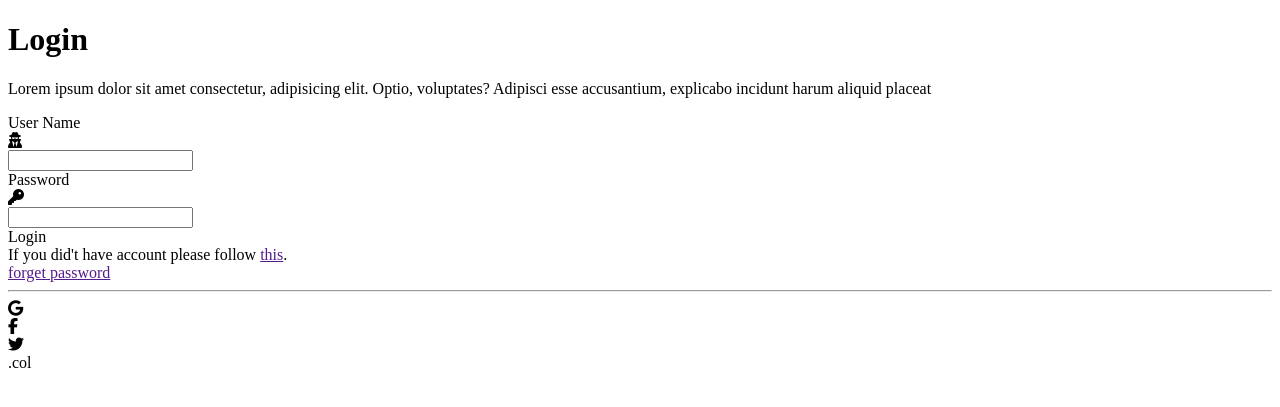
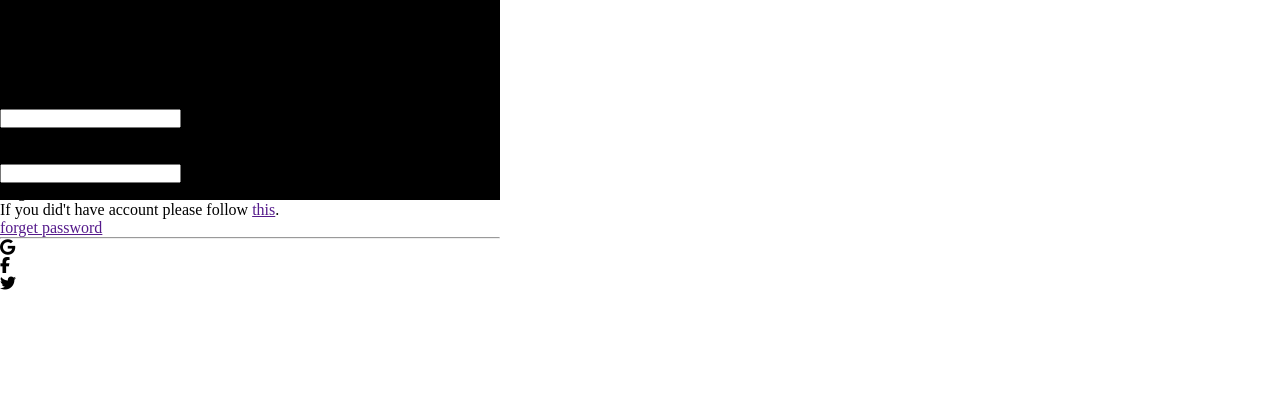
Before and after one commit to Buddhimalnda/kanabonapeople-cost22073_v1, a PHP site: page /test-components/login.html in a window 1280 px wide. Shown: the top 407 px of the page. Run offline with PHP 8.4, Linux system fonts and the light colour scheme; some libraries are stand-ins or nearby versions.

Commit message:
test rulz 2

```diff
--- a/assets/styles/style.css
+++ b/assets/styles/style.css
@@ -308,4 +308,13 @@ nav .right-nav .profile {
 }
 .recent-order:hover {
   background: #000;
+}
+
+.login {
+  display: flex;
+  width: 500px;
+  height: 200px;
+}
+.login .col {
+  background: #000;
 }/*# sourceMappingURL=style.css.map */
--- a/assets/styles/style.scss
+++ b/assets/styles/style.scss
@@ -388,5 +388,10 @@ nav {
 }
 
 .login{
-
+  display: flex;
+  width: 500px;
+  height: 200px;
+  .col{
+    background: #000;
+  }
 }
--- a/test-components/login.html
+++ b/test-components/login.html
@@ -6,6 +6,7 @@
     <meta http-equiv="X-UA-Compatible" content="IE=edge">
     <meta name="viewport" content="width=device-width, initial-scale=1.0">
     <title>login</title>
+    <link rel="stylesheet" href="../assets/styles/style.css">
 </head>
 
 <body class="login">
@@ -58,7 +59,6 @@
 
         </form>
     </div>
-    .col
     <script src="https://kit.fontawesome.com/d1c69586b9.js" crossorigin="anonymous"></script>
 
 </body>
```
Also changed, not shown: 1 other file.
